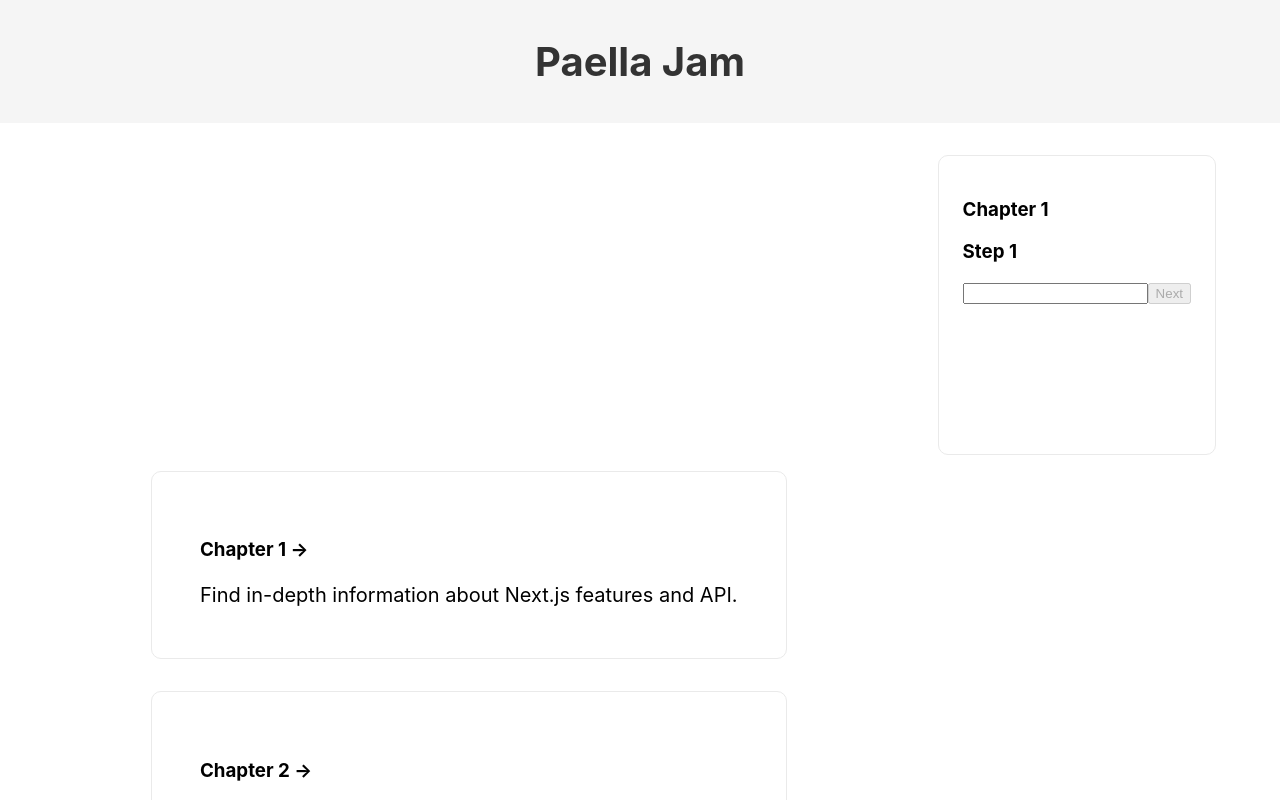
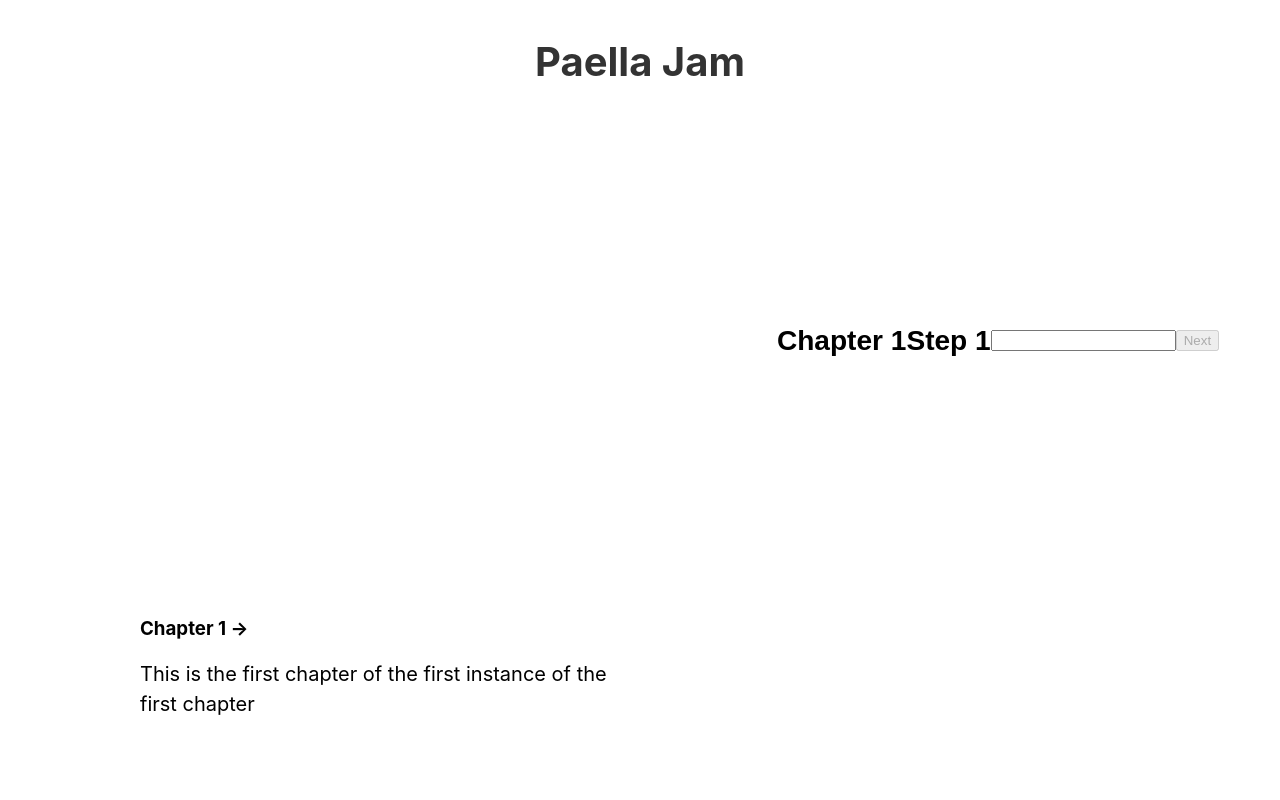
Before and after one commit to LukeAnnison/paella-jam, a Next.js app: page / in a window 1280 px wide. Shown: the top 800 px of the page. Built offline with nearby package versions, Linux system fonts and the light colour scheme.

Commit message:
mostly done

```diff
--- a/components/Chapter/index.tsx
+++ b/components/Chapter/index.tsx
@@ -1,25 +1,63 @@
-import styles from '../../styles/Home.module.css'
+import { useState, useEffect } from "react";
+
+import styles from "../../styles/Home.module.css";
 
 interface Props {
   chapter: number;
+  chapterInstance: number;
   seek: (progress: number) => void;
+  setChapter: (chapterInstance: number) => void;
 }
 
-export default function Chapter({chapter, seek}: Props) {
+const descriptionContent = {
+  1: "This is the first chapter of the first instance of the first chapter",
+  2: "This is the second chapter of the first instance of the first chapter",
+  3: "This is the third chapter of the first instance of the first chapter",
+};
+
+export default function Chapter({
+  chapter,
+  chapterInstance,
+  seek,
+  setChapter,
+}: Props) {
+const [description, setDescription] = useState("");
 
   const handleClick = () => {
-    if (chapter === 1) {
+    setChapter(chapterInstance);
+    if (chapterInstance === 1) {
       seek(0);
     } else {
-    seek(chapter * 40);
-    console.log({chapter})
+      seek(chapterInstance * 40);
+      console.log({ chapterInstance });
     }
-  }
+  };
 
-	return (
-    <div onClick={handleClick} className={styles.chapter}>
-            <h3>Chapter {chapter} &rarr;</h3>
-            <p>Find in-depth information about Next.js features and API.</p>
+  useEffect(() => {
+    switch (chapterInstance) {
+      case 1:
+        setDescription(descriptionContent[1]);
+        break;
+        case 2:
+        setDescription(descriptionContent[2]);
+        break;
+        case 3:
+        setDescription(descriptionContent[3]);
+        break;
+        default:
+        setDescription(descriptionContent[1]);
+    }
+  }, []);
+
+  return (
+    <div
+      onClick={handleClick}
+      className={chapter === chapterInstance ? styles.chapterActive : styles.chapter}
+    >
+      <div className={styles.chapterText}>
+        <h3 className={styles.chapterNumber}>Chapter {chapterInstance} &rarr;</h3>
+        <p className={styles.chapterDescription}>{description}</p>
+      </div>
     </div>
-	)
+  );
 }
--- a/components/Layout/index.tsx
+++ b/components/Layout/index.tsx
@@ -1,4 +1,3 @@
-import '../../styles/globals.css'
 
 interface Props {
   children: React.ReactNode;
--- a/components/ServiceBox/InputChapter.tsx
+++ b/components/ServiceBox/InputChapter.tsx
@@ -12,8 +12,7 @@ interface Props {
   handleChange: (e: any) => void;
   handleNext: () => void;
   handlePrev: () => void;
-  handleSubmit: () => void;
-  chapters: Chapter[];
+  chapters: any;
 }
 
 export const InputChapter = ({
@@ -24,7 +23,7 @@ export const InputChapter = ({
   handleChange,
 }: Props) => {
   return (
-    <div className={styles.sideBar}>
+    <div className={styles.inputChapter}>
       <h3>Chapter {chapter}</h3>
       <h3>Step {chapters[chapter].step}</h3>
       {chapters[chapter].step > 1 && (
--- a/components/ServiceBox/index.tsx
+++ b/components/ServiceBox/index.tsx
@@ -1,5 +1,4 @@
-import styles from "../../styles/Home.module.css";
-import { useContext, useEffect } from "react";
+import { useContext} from "react";
 import { VideoContext } from "../../contexts/video";
 import { InputChapter } from "./InputChapter";
 
--- a/contexts/video/index.tsx
+++ b/contexts/video/index.tsx
@@ -1,8 +1,6 @@
 import { createContext, useState, ReactNode, useEffect } from "react";
 
 export const VideoContext = createContext({
-  progress: 0,
-  setProgress: (progress: number) => {},
   chapters: {
     1: { step: 1, input: { 1: "", 2: "", 3: "", 4: "" } },
     2: { step: 1, input: { 1: "", 2: "", 3: "", 4: "" } },
@@ -16,17 +14,12 @@ interface Props {
 }
 
 export const VideoProvider = ({ children }: Props) => {
-  const [progress, setProgress] = useState(0);
   const [chapters, setChapters] = useState({
     1: { step: 1, input: { 1: "", 2: "", 3: "", 4: "" } },
     2: { step: 1, input: { 1: "", 2: "", 3: "", 4: "" } },
     3: { step: 1, input: { 1: "", 2: "", 3: "", 4: "" } },
   });
-  const value = { progress, setProgress, chapters, setChapters };
-
-  useEffect(() => {
-    console.log(progress);
-  }, [progress]);
+  const value = { chapters, setChapters };
 
   return (
     <VideoContext.Provider value={value}>{children}</VideoContext.Provider>
--- a/next.config.js
+++ b/next.config.js
@@ -2,9 +2,6 @@
 const nextConfig = {
   reactStrictMode: true,
   swcMinify: true,
-  experimental: {
-    appDir: true,
-  },
 };
 
 module.exports = nextConfig;
--- a/package.json
+++ b/package.json
@@ -14,10 +14,11 @@
     "@types/react-dom": "18.0.9",
     "eslint": "8.29.0",
     "eslint-config-next": "13.0.6",
-    "next": "12.3.1",
+    "next": "12.1.5",
     "react": "18.2.0",
     "react-dom": "18.2.0",
     "react-player": "^2.11.0",
+    "scss": "^0.2.4",
     "typescript": "4.9.4"
   }
 }
--- a/pages/index.tsx
+++ b/pages/index.tsx
@@ -1,18 +1,24 @@
-import { useState, useContext, useRef, useMemo } from "react";
+import { useState, useEffect, useContext, useRef, useMemo } from "react";
 
-import styles from "../styles/Home.module.css";
+import styles from '../styles/Home.module.css'
 import ServiceBox from "../components/ServiceBox";
 import Chapter from "../components/Chapter";
 import ReactPlayer from "react-player";
 import { VideoContext } from "../contexts/video";
-import { useProgress } from "../hooks/useVideo";
 
 export default function Home() {
-  const { progress, setProgress } = useContext(VideoContext);
   const [playing, setPlaying] = useState(false);
   const [chapter, setChapter] = useState(1);
   const [seeking, setSeeking] = useState(false);
   const player = useRef(null) as any;
+
+  // Hydrates for React Player
+const [hasWindow, setHasWindow] = useState(false);
+  useEffect(() => {
+    if (typeof window !== "undefined") {
+      setHasWindow(true);
+    }
+  }, []);
 
   const seek = (p: number) => {
     setSeeking(true);
@@ -20,7 +26,6 @@ export default function Home() {
       console.log("seeking to", p);
       player.current.seekTo(p);
       setPlaying(true);
-      // scroll to the top of the page slowly
       window.scrollTo({
         top: 0,
         behavior: "smooth",
@@ -48,31 +53,29 @@ export default function Home() {
     }
   };
 
+
   return (
     <div className={styles.container}>
       <main className={styles.main}>
         <div className={styles.grid}>
           <div className={styles.video}>
+        {
+        hasWindow &&
             <ReactPlayer
-              url="https://www.youtube.com/watch?v=N0sDb169Ngg"
+              url="https://www.youtube.com/watch?v=xhnqO-c2s5U"
               onProgress={handleProgress}
               playing={playing}
               onSeek={(e: number) => console.log("seek", e)}
               height='300px'
               width='500px'
               ref={player}
-              config={{
-                youtube: {
-                  playerVars: { showinfo: 1, start: progress },
-                },
-              }}
             />
+        }
           </div>
-
           <div className={styles.grid}>
-            <Chapter seek={seek} chapter={1} />
-            <Chapter seek={seek} chapter={2} />
-            <Chapter seek={seek} chapter={3} />
+            <Chapter setChapter={setChapter} chapter={chapter} seek={seek} chapterInstance={1} />
+            <Chapter setChapter={setChapter} chapter={chapter} seek={seek} chapterInstance={2} />
+            <Chapter setChapter={setChapter} chapter={chapter} seek={seek} chapterInstance={3} />
           </div>
         </div>
       </main>
--- a/styles/Home.module.css
+++ b/styles/Home.module.css
@@ -5,9 +5,63 @@
   align-items: flex-start;
 }
 
+.inputChapter {
+  height: 340px;
+  width: 500px;
+  position: relative;
+  display: flex;
+  align-items: center;
+  justify-content: center;
+  font: 1.5rem sans-serif;
+  padding: 1rem;
+  margin-top: 3rem;
+}
+
+
+.inputChapter::before,
+.inputChapter::after {
+  position: absolute;
+  top: 0;
+  left: 0;
+  content: '';
+  display: block;
+  background-color: white;
+  transition: all 250ms ease-in-out;
+}
+
+
+.inputChapter::before {
+  width: 2px;
+  height: 338px;
+  box-shadow: 498px 0 white;
+}
+
+.inputChapter::after {
+  height: 2px;
+  width: 500px;
+  box-shadow: 0 148px white;
+}
+
+
+.inputChapter::after {
+  height: 2px;
+  width: 500px;
+  box-shadow: 0 338px white;
+}
+
+.inputChapter:hover::before {
+  left: -10px;
+  box-shadow: 520px 0 white;
+}
+
+
+.inputChapter:hover::after {
+  top: -10px;
+  box-shadow: 0 360px white;
+}
+
 .main {
   position: relative;
-
   flex: 1;
   display: flex;
   flex-direction: column;
@@ -16,7 +70,10 @@
 }
 
 .video {
-  margin-top: 2rem;
+  border: 2px solid #333;
+  width: 540px;
+  height: 340px;
+  border-color: white;
   display: flex;
   flex-direction: row;
   flex-wrap: wrap;
@@ -84,53 +141,21 @@
   justify-content: center;
   flex-wrap: wrap;
   max-width: 800px;
+  margin-top: 3rem;
 }
 
-.chapter{
-  margin: 1rem;
-  padding: 3rem;
-  text-align: left;
-  color: inherit;
-  text-decoration: none;
-  border: 1px solid #eaeaea;
-  border-radius: 10px;
-  transition: color 0.15s ease, border-color 0.15s ease;
-  cursor: pointer;
+.chapterText {
+  padding: 20px;
 }
 
-.sideBar{
-  margin: 2rem;
-  padding: 1.5rem;
-  text-align: left;
-  color: inherit;
-  text-decoration: none;
-  border: 1px solid #eaeaea;
-  border-radius: 10px;
-  transition: color 0.15s ease, border-color 0.15s ease;
-  height: 300px;
-}
-
-.chapter:hover,
-.chapter:focus,
-.chapter:active {
-  color: #0070f3;
-  border-color: #0070f3;
-}
-
-
-.sideBar:hover,
-.sideBar:focus,
-.sideBar:active {
-  color: #0070f3;
-  border-color: #0070f3;
-}
-
-.chapter:h2 {
+.chapter:h2,
+.chapterActive:h2 {
   margin: 0 0 1rem 0;
   font-size: 1.5rem;
 }
 
-.chapter p {
+.chapter p,
+.chapterActive p {
   margin: 0;
   font-size: 1.25rem;
   line-height: 1.5;
@@ -141,6 +166,52 @@
   margin-left: 0.5rem;
 }
 
+.chapter,
+.chapterActive {
+  margin: 20px 0;
+  cursor: pointer;
+  min-height: 200px;
+  width: 540px;
+  display: block;
+  color: white;
+  text-decoration: none;
+  position: relative;
+}
+
+.chapter::after,
+.chapterActive::after {
+  content: "";
+  background: white;
+  mix-blend-mode: exclusion;
+  width: calc(100%);
+  height: 0;
+  position: absolute;
+  bottom: 0;
+  left: 0;
+  transition: all .3s cubic-bezier(0.445, 0.05, 0.55, 0.95);
+}
+
+.chapter:hover::after,
+.chapterActive::after{
+  height: calc(100% + 8px)
+}
+
+
+/* The End */
+
+.note{
+  top: auto;
+  bottom: 0;
+  color: #ddd;
+  font-size: 13px;
+  text-transform: none;
+  font-weight: 300;
+  text-align: center;
+  padding: 10px;
+  width: 100%;
+  max-width: 500px;
+}
+
 @media (max-width: 600px) {
   .grid {
     width: 100%;
@@ -149,8 +220,6 @@
 }
 
 @media (prefers-color-scheme: dark) {
-  .chapter,
-  .sideBar,
   .footer {
     border-color: #222;
   }
--- a/styles/globals.css
+++ b/styles/globals.css
@@ -26,7 +26,7 @@ a {
 }
 
 header{
-  background-color: #f5f5f5;
+  background-color: white;
   color: #333;
   padding: 10px;
   text-align: center;
@@ -35,5 +35,5 @@ header{
   position: -webkit-sticky; /* Safari */
   position: sticky;
   top: 0;
-  z-index: 1;
+  z-index: 10;
 }
```
Also changed, not shown: hooks/useVideo.tsx (deleted, +0 -16 lines), tsconfig.json (+7 -1 lines), 1 other file (tests, documents, lock files or other folders).
